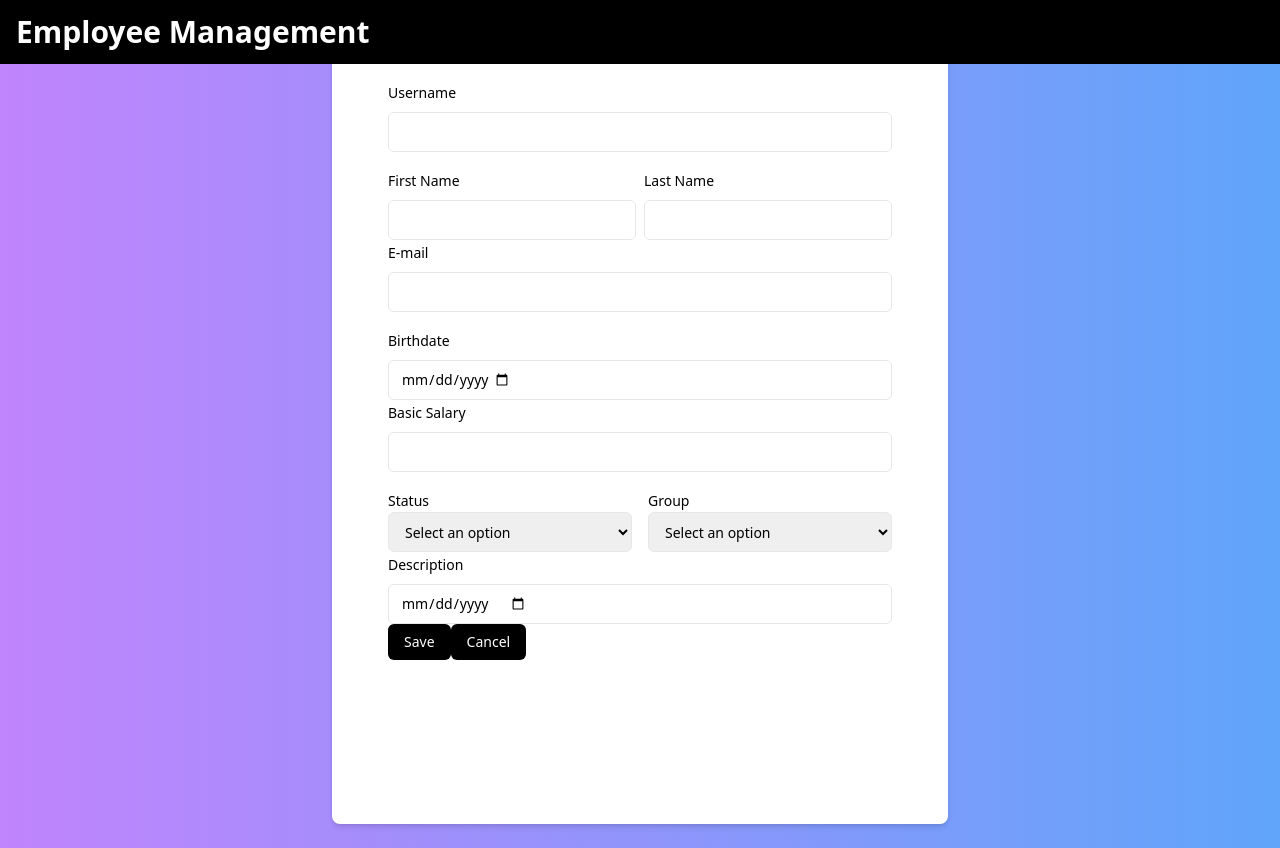
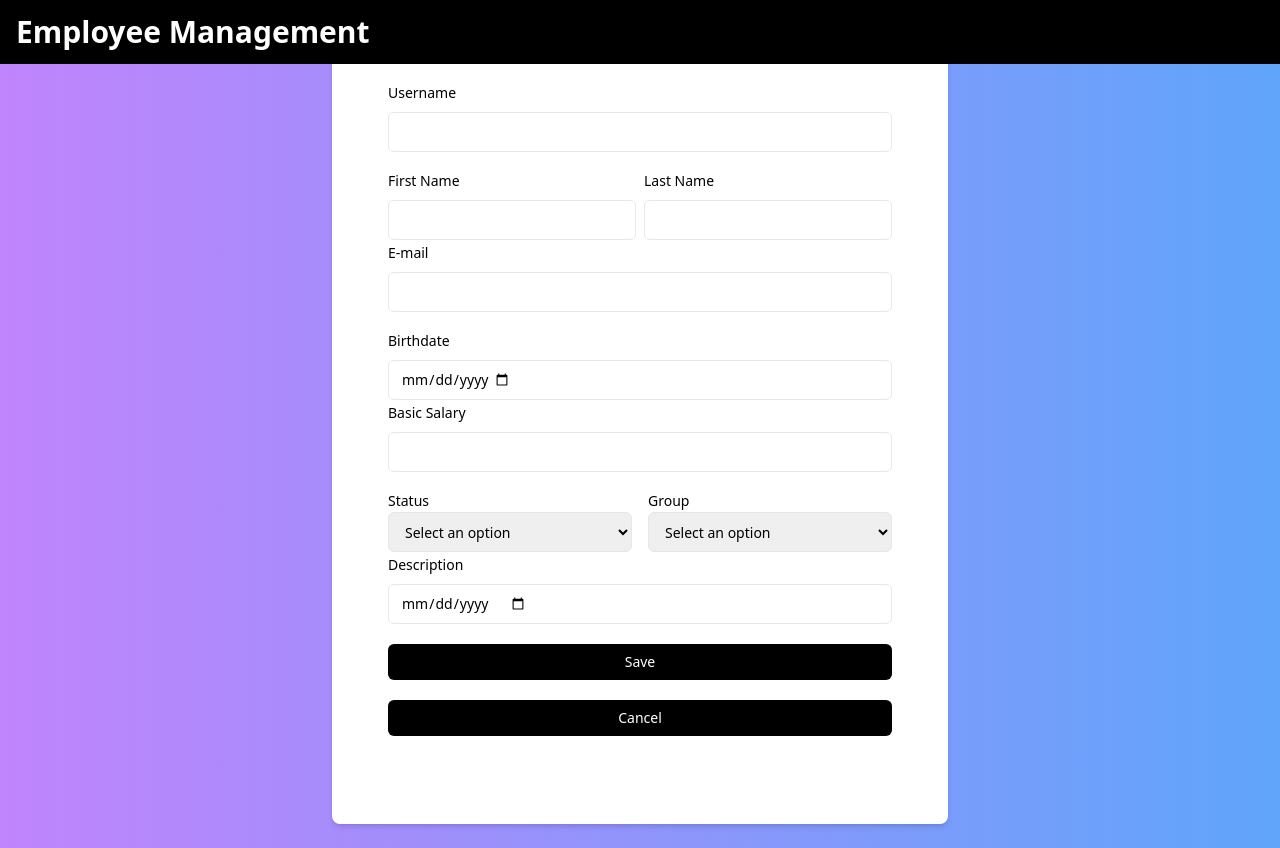
Before and after one commit to Adjiedjiewhy/employee-management, an Angular app: page /new in a window 1280 px wide. Built offline with nearby package versions, Linux system fonts and the light colour scheme.

Commit message:
fixing 15.5

```diff
--- a/src/app/components/button-main/button-main.component.ts
+++ b/src/app/components/button-main/button-main.component.ts
@@ -20,6 +20,11 @@ export class ButtonMainComponent {
           (style) => style['key'] === 'main'
         )?.styles;
         break;
+      case 'main-red':
+        this.styling = STYLES_BUTTONS.find(
+          (style) => style['key'] === 'main-red'
+        )?.styles;
+        break;
       case 'warning':
         this.styling = STYLES_BUTTONS.find(
           (style) => style['key'] === 'warning'
--- a/src/app/data/constants.ts
+++ b/src/app/data/constants.ts
@@ -10,6 +10,11 @@ export const STYLES_BUTTONS: Styling[] = [
     key: 'main',
     styles:
       'rounded-md text-sm font-medium px-4 py-2 my-5 w-full h-full bg-black text-white flex items-center justify-center transition duration-300 ease-in-out hover:bg-blue-400',
+  },
+  {
+    key: 'main-red',
+    styles:
+      'rounded-md text-sm font-medium px-4 py-2 my-5 w-full h-full bg-black text-white flex items-center justify-center transition duration-300 ease-in-out hover:bg-red-400',
   },
   {
     key: 'warning',
--- a/src/app/pages/new/new.component.html
+++ b/src/app/pages/new/new.component.html
@@ -102,16 +102,16 @@
           [inputType]="'date'"
         />
       </div>
-      <div class="flex">
+      <div>
         <app-button-main
           (click)="handleSubmit()"
           [btnText]="'Save'"
-          [btnType]="'default'"
+          [btnType]="'main'"
         ></app-button-main>
         <app-button-main
           (click)="handleBack()"
           [btnText]="'Cancel'"
-          [btnType]="'default'"
+          [btnType]="'main-red'"
         ></app-button-main>
       </div>
     </form>
```
